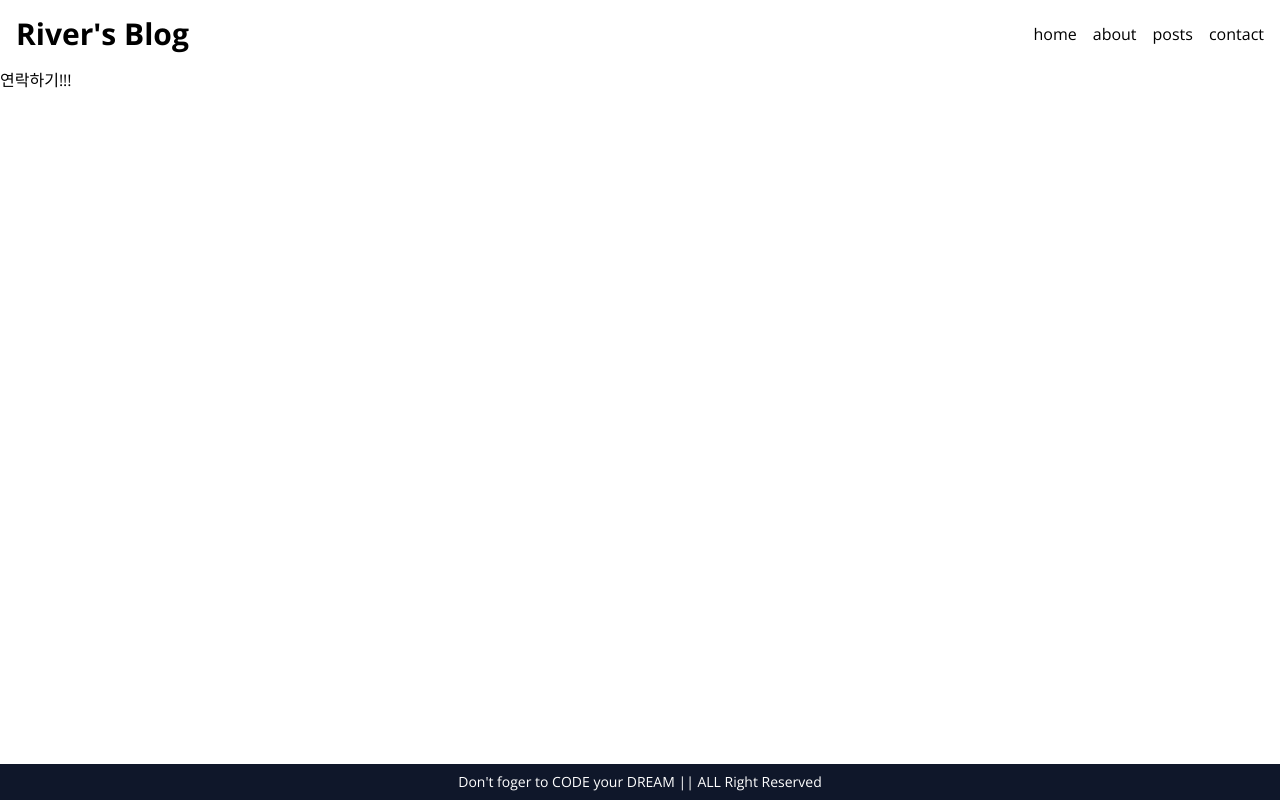
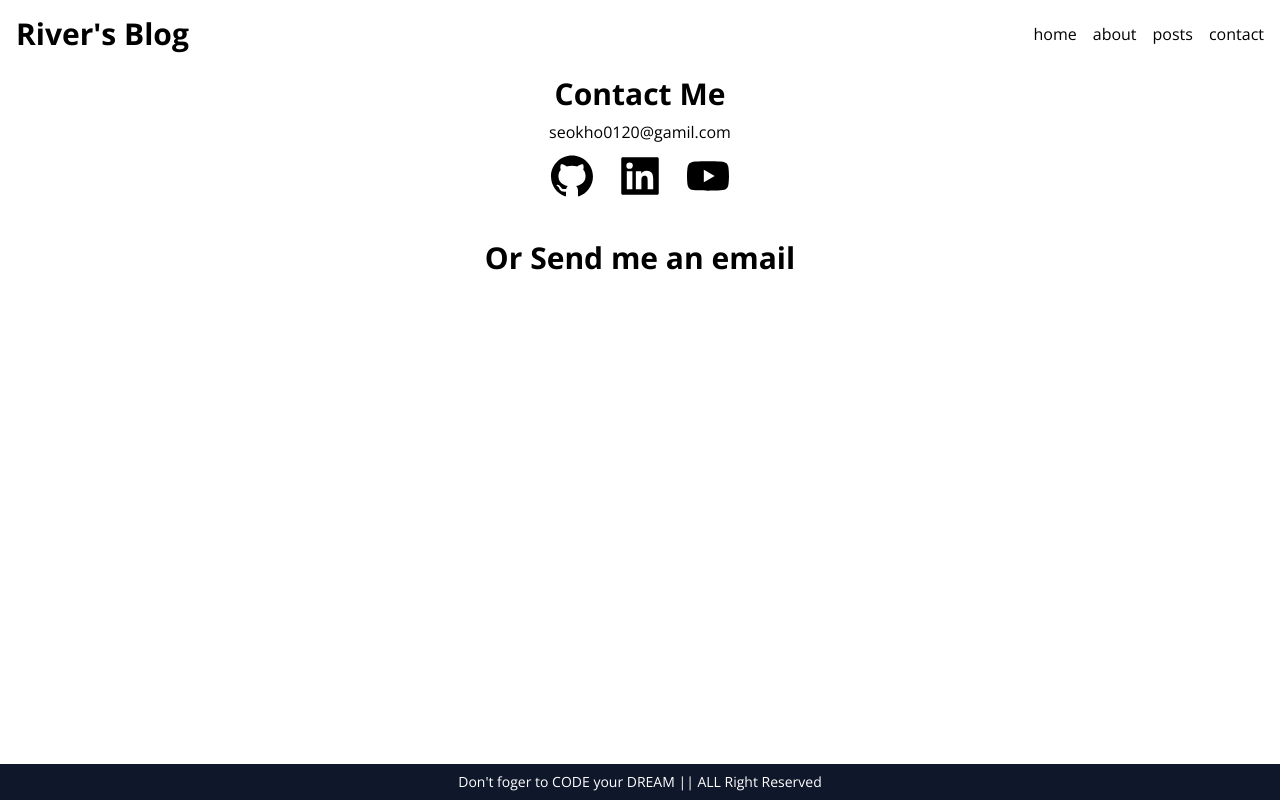
Before and after one commit to Seokho0120/blog-project, a Next.js app: page /contact in a window 1280 px wide. Built offline with nearby package versions, Linux system fonts and the light colour scheme.

Commit message:
🎨 about, contact 페이지 구현

```diff
--- a/src/app/about/page.tsx
+++ b/src/app/about/page.tsx
@@ -1,5 +1,25 @@
-import React from 'react';
+import Hero from '@/components/Hero';
+
+const TITLE_CLASS = 'text-2xl font-bold text-gray-800 my-2';
 
 export default function AboutPage() {
-  return <p>나의 대해 쓰기!!</p>;
+  return (
+    <>
+      <Hero />
+      <section className='bg-gray-100 shadow-lg p-8 m-8 text-center'>
+        <h2 className={TITLE_CLASS}>Who Am I?</h2>
+        <p>
+          이직을 준비하는 프론트엔드 개발자 <br />
+          사람과 디자인을 담는 웹앱을 만들고 있음
+        </p>
+        <h2 className={TITLE_CLASS}>Carrer</h2>
+        <p>
+          바알 1년 <br />
+          에프앤에프 3개월
+        </p>
+        <h2 className={TITLE_CLASS}>Skills</h2>
+        <p>React, React-Native, TypeScript, JavaScript</p>
+      </section>
+    </>
+  );
 }
--- a/src/app/contact/page.tsx
+++ b/src/app/contact/page.tsx
@@ -1,5 +1,36 @@
+import ContactForm from '@/components/ContactForm';
 import React from 'react';
+import { AiFillGithub, AiFillLinkedin, AiFillYoutube } from 'react-icons/ai';
+
+const LINKS = [
+  { icon: <AiFillGithub />, url: 'https://github.com/Seokho0120' },
+  { icon: <AiFillLinkedin />, url: 'https://github.com/Seokho0120' },
+  { icon: <AiFillYoutube />, url: 'https://github.com/Seokho0120' },
+];
+
+// 웹 페이지내에서 경로 이동은  <Link/> 사용
+// 외부 경로는 <a></a> 사용
 
 export default function ContactPage() {
-  return <p>연락하기!!!</p>;
+  return (
+    <section className='flex flex-col items-center'>
+      <h2 className='text-3xl font-bold my-2'>Contact Me</h2>
+      <p>seokho0120@gamil.com</p>
+      <ul className='flex gap-5 my-2'>
+        {LINKS.map((link, index) => (
+          <a
+            href={link.url}
+            target='_blank'
+            rel='noreferrer'
+            key={index}
+            className='text-5xl hover:text-yellow-400'
+          >
+            {link.icon}
+          </a>
+        ))}
+      </ul>
+      <h2 className='text-3xl font-bold my-8'>Or Send me an email</h2>
+      <ContactForm />
+    </section>
+  );
 }
--- /dev/null
+++ b/src/components/ContactForm.tsx
@@ -0,0 +1,5 @@
+import React from 'react';
+
+export default function ContactForm() {
+  return <></>;
+}
```
